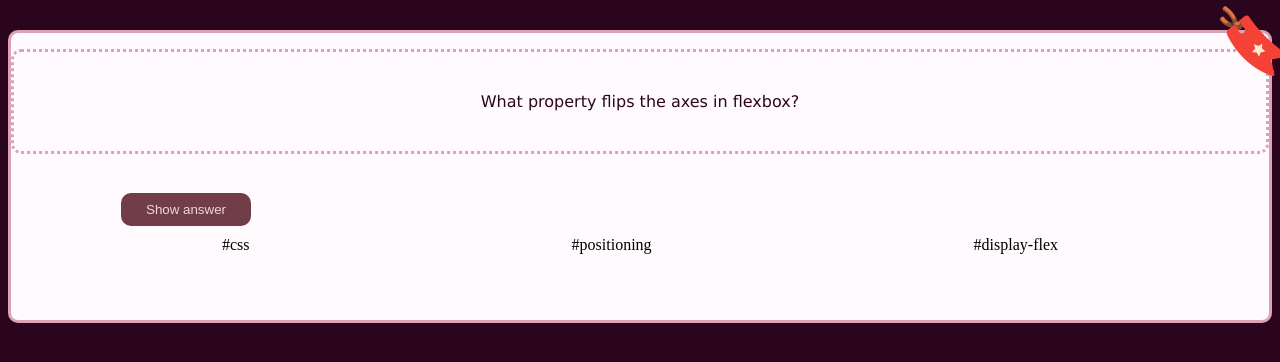
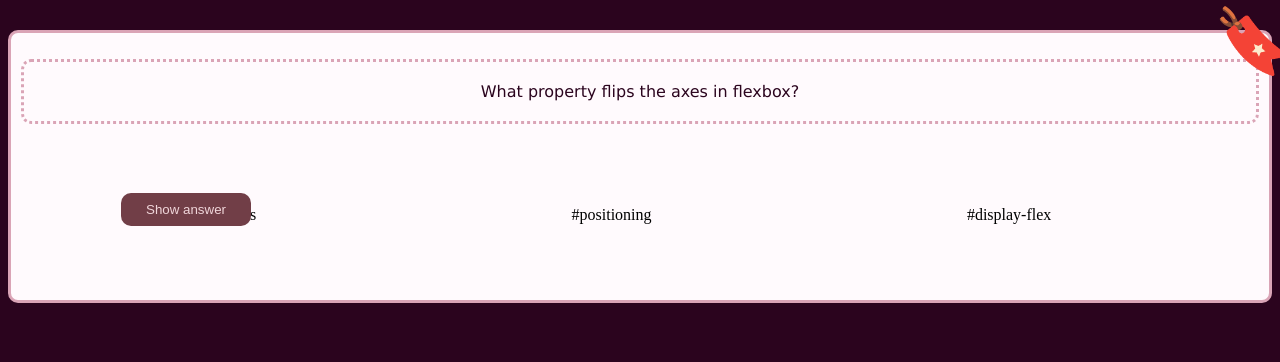
Before and after one commit to VanessaDiBella/Quiz-app-layout, a plain HTML site: page index.html in a window 1280 px wide. Shown: the part 104-466 px from the top of the page. Drawn offline with Linux system fonts and the light colour scheme.

Commit message:
work on css

```diff
--- a/css/styles.css
+++ b/css/styles.css
@@ -31,10 +31,11 @@ h1 {
   margin-top: 30px;
   margin-bottom: 30px;
   position: relative;
+  padding: 10px;
 }
 
 .question {
-  padding: 40px;
+  padding: 20px;
   color: rgb(43, 4, 30);
   text-align: center;
   font-family: "Lucida Sans", "Lucida Sans Regular", "Lucida Grande",
```
